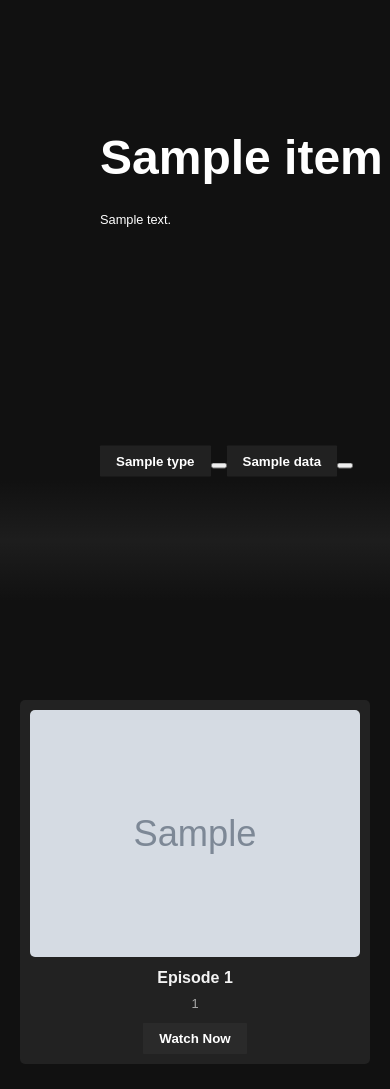
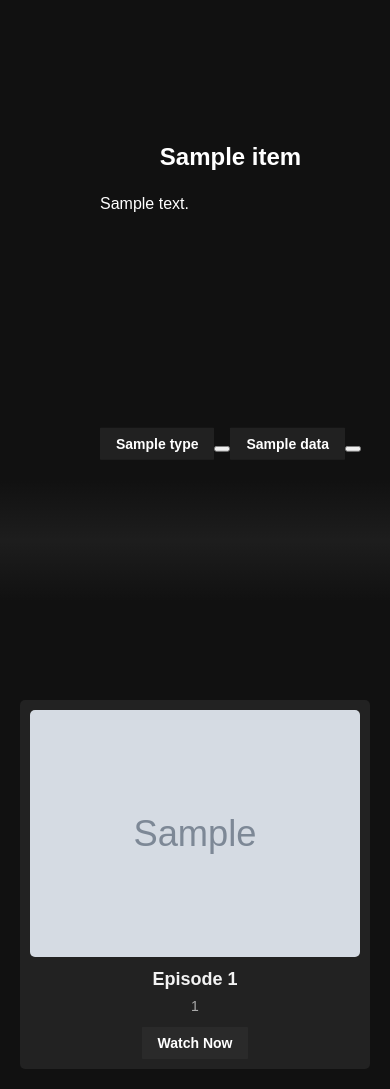
Before and after one commit to meet447/animeux, a Flask app: page /1 in a window 390 px wide. Shown: the part 97-1186 px from the top of the page. Before the commit the page ends 1161 px from the top, so only its background shows below. Run offline with Flask 3, Linux system fonts and the light colour scheme; grey boxes marked "Sample" are stand-in pictures; a database or web service that is not in the repository returns one stand-in record (values such as "Sample title"); data that the repository does not hold is empty; some libraries are stand-ins or nearby versions.

Commit message:
optimise anime.html for mobile

```diff
--- a/templates/anime.html
+++ b/templates/anime.html
@@ -10,6 +10,36 @@
   <link rel="stylesheet" href="static/style.css" />
   <link rel="stylesheet" href="static/anime.css" />
   <link rel="stylesheet" href="static/info.css" />
+  <style>
+    .episode__thumbnail {
+      max-width: 100%;
+      height: auto;
+    }
+
+    @media (max-width: 768px) {
+      /* Adjust font sizes and spacing for smaller screens */
+      .banner__title {
+        font-size: 24px;
+      }
+
+      .banner__description {
+        font-size: 16px;
+      }
+
+      .episode__title {
+        font-size: 18px;
+      }
+
+      .episode__description {
+        font-size: 14px;
+      }
+
+      .episode__button {
+        font-size: 14px;
+        padding: 8px 16px;
+      }
+    }
+  </style>
 </head>
 
 <body>
```
